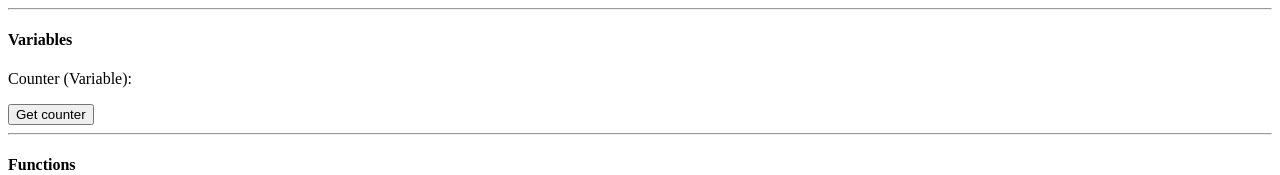
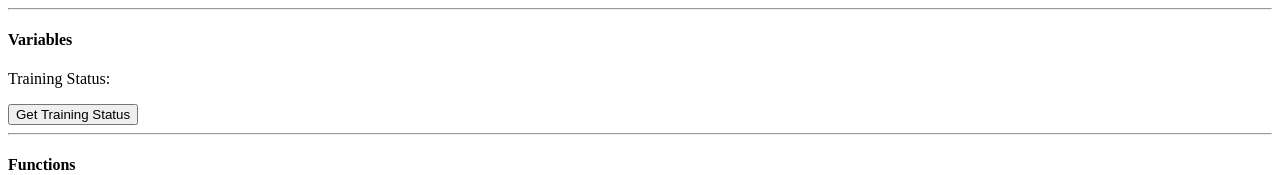
Before and after one commit to jcandreia/particle-backend-hs21-master, a plain HTML site: page public/hantel_iot.html in a window 1280 px wide. Shown: the part 223-398 px from the top of the page. Drawn offline with nearby package versions, Linux system fonts and the light colour scheme; no server answers.

Commit message:
Variable Commit

```diff
--- a/public/hantel_iot.html
+++ b/public/hantel_iot.html
@@ -19,8 +19,8 @@
     <hr>
     <h4>Variables</h4>
     <!-- Read variables example -->
-    <p>Counter (Variable): <span id="counter"></span></p>
-    <button onclick="getCounter()">Get counter</button>
+    <p>Training Status: <span id="Training"></span></p>
+    <button onclick="getTrainingStatus()">Get Training Status</button>
     <br>
 
     <hr>
```
